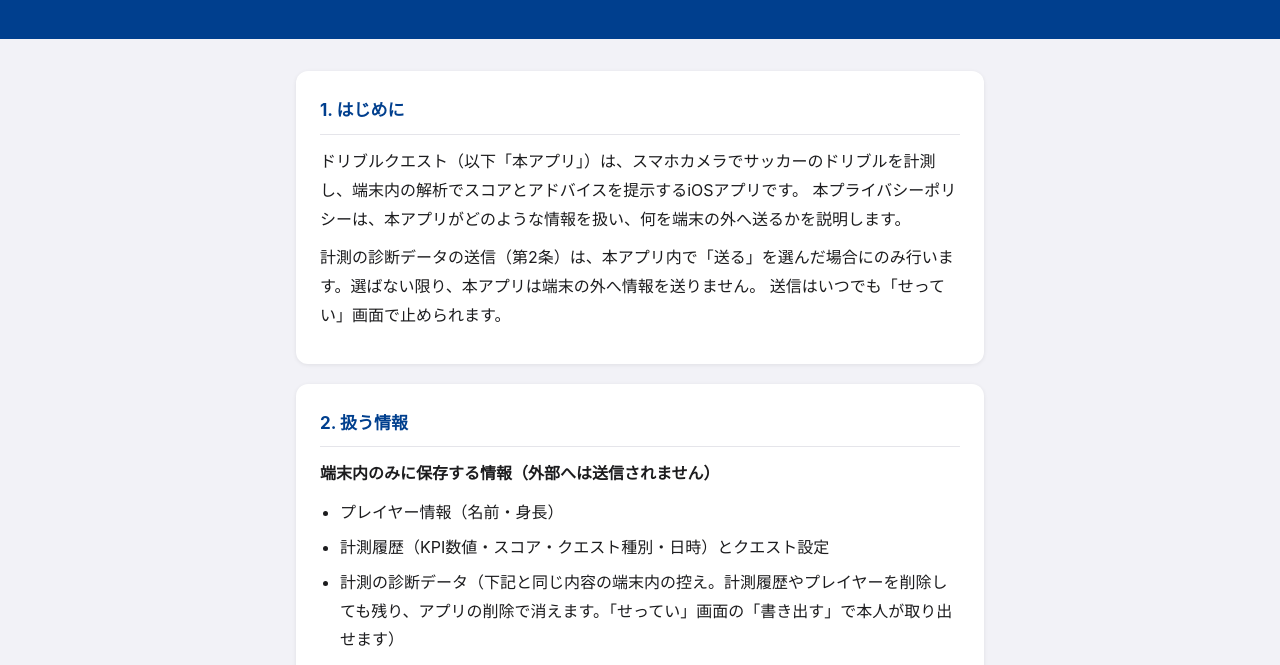
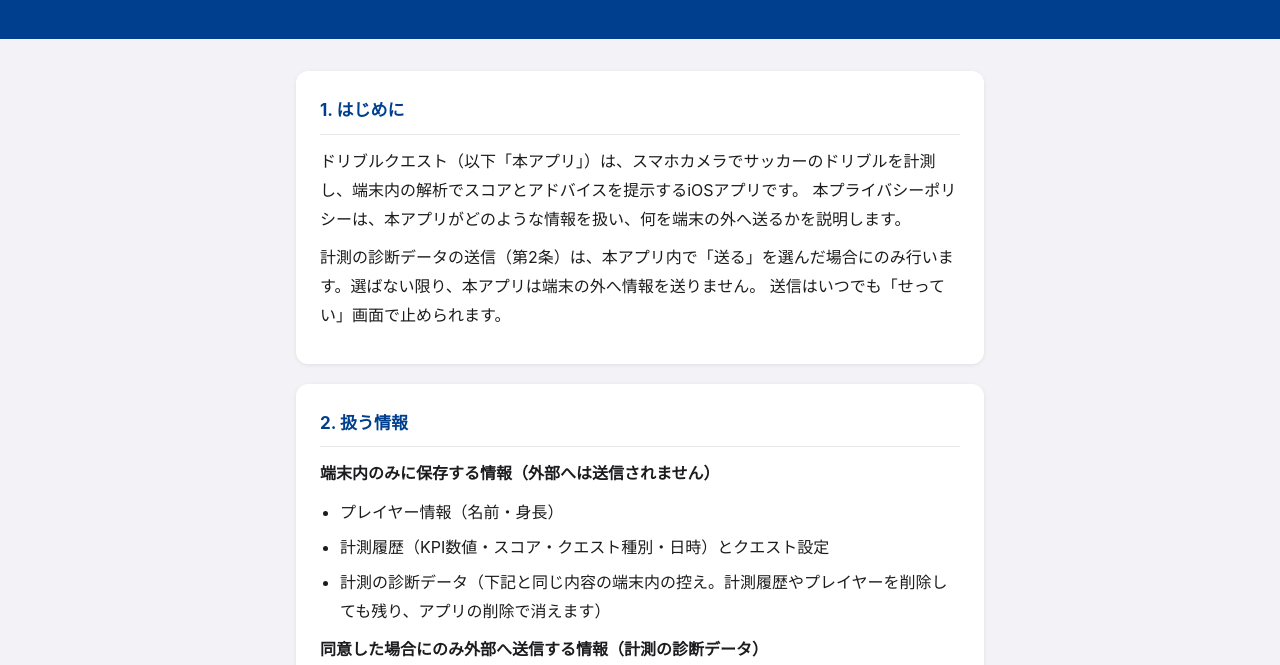
Before and after one commit to soccer-goal-apps/dribble-quest-privacy, a plain HTML site: page index.html in a window 1280 px wide. Shown: the part 117-782 px from the top of the page. Drawn offline with Linux system fonts and the light colour scheme.

Commit message:
端末内の控えの説明から「書き出す」を外す（書き出しは Debug ビルドだけにした）
Co-Authored-By: Claude Fable 5.1 <noreply@anthropic.com>

```diff
--- a/index.html
+++ b/index.html
@@ -81,7 +81,7 @@
     <ul>
       <li>プレイヤー情報（名前・身長）</li>
       <li>計測履歴（KPI数値・スコア・クエスト種別・日時）とクエスト設定</li>
-      <li>計測の診断データ（下記と同じ内容の端末内の控え。計測履歴やプレイヤーを削除しても残り、アプリの削除で消えます。「せってい」画面の「書き出す」で本人が取り出せます）</li>
+      <li>計測の診断データ（下記と同じ内容の端末内の控え。計測履歴やプレイヤーを削除しても残り、アプリの削除で消えます）</li>
     </ul>
 
     <p><strong>同意した場合にのみ外部へ送信する情報（計測の診断データ）</strong></p>
```
